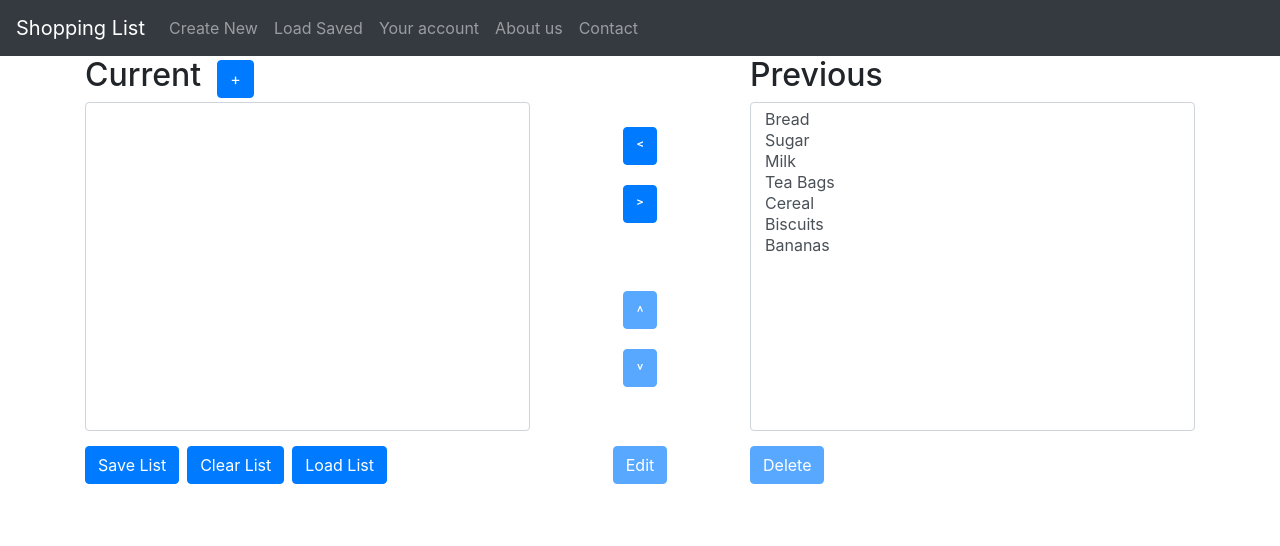
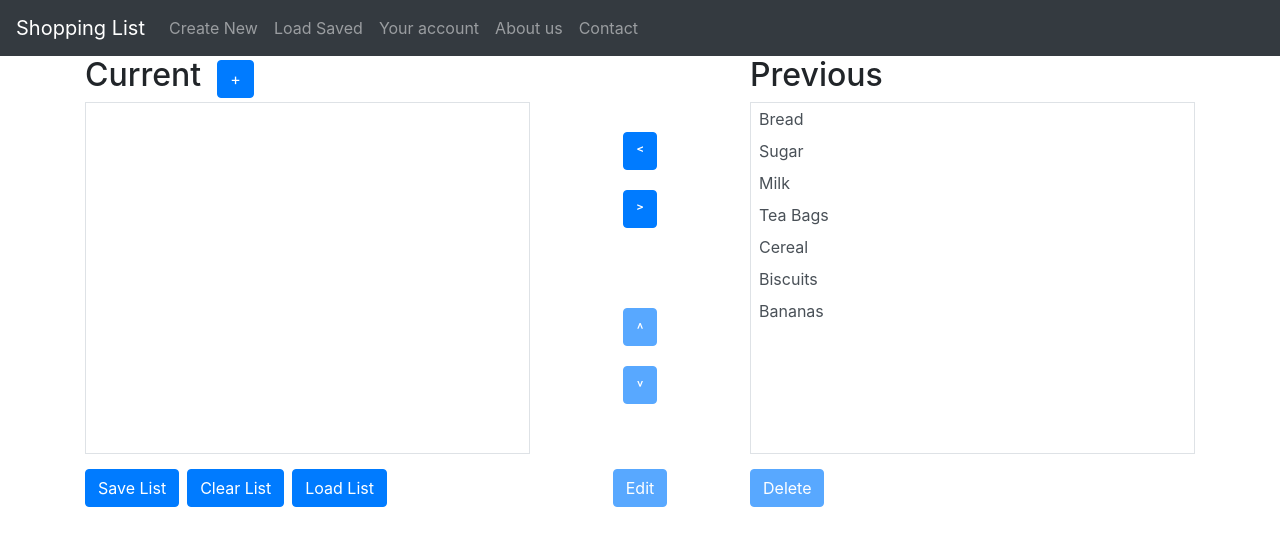
Before and after one commit to terrytsan/shopping-list, a React (Create React App) app: page / in a window 1280 px wide. Shown: the top 546 px of the page. Built offline with nearby package versions, Linux system fonts and the light colour scheme.

Commit message:
Re-designed Lists
- Lists no longer use <select><option> and instead use a ListGroup. This lays the foundation for customized list items.
- Various interaction shortcuts (ctrl+click, shift+click, mouse drag) are no longer functional.

```diff
--- a/src/App.css
+++ b/src/App.css
@@ -15,3 +15,9 @@
 .itemsListBtn {
     margin-bottom: 20px;
 }
+
+.listGroupFixedHeight {
+    min-height: 350px;
+    max-height: 350px;
+    overflow-y: auto;
+}
--- a/src/App.js
+++ b/src/App.js
@@ -48,14 +48,26 @@ class App extends Component {
 		}
 	};
 
-	handlePreviousLstOnChange = (event) => {
-		let selected = Array.from(event.target.selectedOptions, sel => parseInt(sel.value));
-		this.setState({prevLstSelectedItems: selected}, this.checkSingleItemSelected);
+	handlePreviousLstItemClick = (event) => {
+		let clickedItemId = parseInt(event.target.id);
+
+		// If already selected, remove
+		if (this.state.prevLstSelectedItems.includes(clickedItemId)) {
+			this.setState({prevLstSelectedItems: this.state.prevLstSelectedItems.filter(id => id !== clickedItemId)}, this.checkSingleItemSelected);
+		} else {
+			this.setState({prevLstSelectedItems: this.state.prevLstSelectedItems.concat(clickedItemId)}, this.checkSingleItemSelected);
+		}
 	};
 
-	handleCurrentLstOnChange = (event) => {
-		let selected = Array.from(event.target.selectedOptions, sel => parseInt(sel.value));
-		this.setState({currLstSelectedItems: selected}, this.checkSingleItemSelected);
+	handleCurrentLstItemClick = (event) => {
+		let clickedItemId = parseInt(event.target.id);
+
+		// If already selected, remove
+		if (this.state.currLstSelectedItems.includes(clickedItemId)) {
+			this.setState({currLstSelectedItems: this.state.currLstSelectedItems.filter(id => id !== clickedItemId)}, this.checkSingleItemSelected);
+		} else {
+			this.setState({currLstSelectedItems: this.state.currLstSelectedItems.concat(clickedItemId)}, this.checkSingleItemSelected);
+		}
 	};
 
 	handleLeftArrowOnClick = () => {
@@ -298,7 +310,7 @@ class App extends Component {
 						<Col xs={5}>
 							<CurrentItems items={this.state.items}
 										  selectedItems={this.state.currLstSelectedItems}
-										  handleListBoxChange={this.handleCurrentLstOnChange}
+										  listItemClick={this.handleCurrentLstItemClick}
 										  newItemClick={this.showNewItemModal}/>
 						</Col>
 						<Col xs={2}
@@ -318,7 +330,7 @@ class App extends Component {
 						<Col xs={5}>
 							<PreviousItems items={this.state.items}
 										   selectedItems={this.state.prevLstSelectedItems}
-										   handleListBoxChange={this.handlePreviousLstOnChange}/>
+										   listItemClick={this.handlePreviousLstItemClick}/>
 						</Col>
 					</Row>
 					<Row style={{paddingTop: "15px"}}>
--- a/src/components/CurrentItems.js
+++ b/src/components/CurrentItems.js
@@ -1,11 +1,11 @@
-import {Button, Col, Form, Row} from "react-bootstrap";
+import {Button, Col, ListGroup, ListGroupItem, Row} from "react-bootstrap";
 import * as PropTypes from "prop-types";
 import {Component} from "react";
 import * as Constants from './../constants.js';
 
 class CurrentItems extends Component {
 	render() {
-		let {items, selectedItems, handleListBoxChange, newItemClick} = this.props;
+		let {items, selectedItems, listItemClick, newItemClick} = this.props;
 
 		items = items.filter(item => item.ListID === Constants.List.Current);
 
@@ -20,14 +20,15 @@ class CurrentItems extends Component {
 						<Button className="ml-3 my-auto" onClick={newItemClick}>+</Button>
 					</Col>
 				</Row>
-				<Form.Control as="select" name="currentListBox" htmlSize={15} className="itemsListBox" multiple={true}
-							  value={selectedItems} onChange={handleListBoxChange}>
-					{items.map((item, i) =>
-						<option key={i} value={item.ItemID}>
-							{item.ItemName}
-						</option>
-					)}
-				</Form.Control>
+				<div className="border">
+					<ListGroup className="listGroupFixedHeight">
+						{items.map((item, i) =>
+							<ListGroupItem action key={i} id={item.ItemID}
+										   className={`py-1 px-2 border-0 ` + (selectedItems.includes(item.ItemID) ?
+											   `active` : ``)} onClick={listItemClick}>{item.ItemName}</ListGroupItem>
+						)}
+					</ListGroup>
+				</div>
 			</div>
 		);
 	}
--- a/src/components/PreviousItems.js
+++ b/src/components/PreviousItems.js
@@ -1,11 +1,11 @@
-import {Form} from "react-bootstrap";
+import {ListGroup, ListGroupItem} from "react-bootstrap";
 import * as PropTypes from "prop-types";
 import {Component} from "react";
 import * as Constants from './../constants.js';
 
 class PreviousItems extends Component {
 	render() {
-		let {items, selectedItems, handleListBoxChange} = this.props;
+		let {items, selectedItems, listItemClick} = this.props;
 
 		items = items.filter(item => item.ListID === Constants.List.Previous);
 
@@ -15,14 +15,15 @@ class PreviousItems extends Component {
 		return (
 			<div>
 				<h2>Previous</h2>
-				<Form.Control as="select" name="previousListBox" htmlSize={15} className="itemsListBox" multiple={true}
-							  value={selectedItems} onChange={handleListBoxChange}>
-					{items.map((item, i) =>
-						<option key={i} value={item.ItemID}>
-							{item.ItemName}
-						</option>
-					)}
-				</Form.Control>
+				<div className="border">
+					<ListGroup className="listGroupFixedHeight">
+						{items.map((item, i) =>
+							<ListGroupItem action key={i} id={item.ItemID}
+										   className={`py-1 px-2 border-0 ` + (selectedItems.includes(item.ItemID) ?
+											   `active` : ``)} onClick={listItemClick}>{item.ItemName}</ListGroupItem>
+						)}
+					</ListGroup>
+				</div>
 			</div>
 		);
 	}
```
